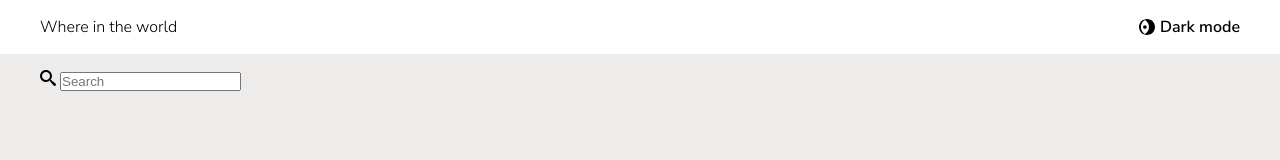
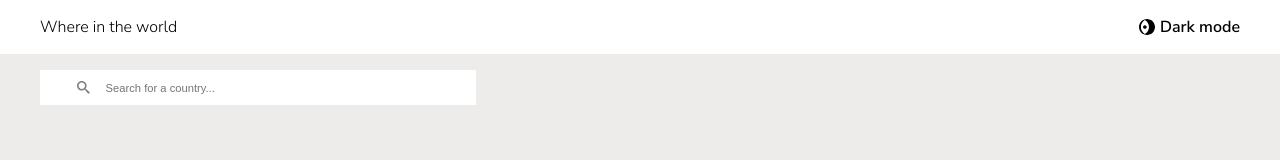
Before and after one commit to nivanovic7/countries-api, a website: page index.html in a window 1280 px wide. Drawn offline with Linux system fonts and the light colour scheme.

Commit message:
Search bar finished styling

```diff
--- a/index.html
+++ b/index.html
@@ -25,8 +25,7 @@
             <svg class="icon icon-search">
               <use xlink:href="./icons/symbol-defs.svg#icon-search"></use>
             </svg>
-
-            <input type="text" placeholder="Search" />
+            <input type="text" placeholder="Search for a country..." />
           </div>
         </div>
       </main>
--- a/main.scss
+++ b/main.scss
@@ -55,3 +55,23 @@ body {
 main {
   padding: 1rem 2.5rem;
 }
+
+.search-field {
+  display: inline-flex;
+  align-items: center;
+  background-color: white;
+  padding: 0.7rem 1.3rem;
+  font-size: 0.8rem;
+
+  svg {
+    margin: 0 1rem;
+    color: gray;
+  }
+
+  input {
+    border: none;
+    color: gray;
+    font-size: 0.7rem;
+    width: 350px;
+  }
+}
```
Also changed, not shown: icons/style.css, style.css.
